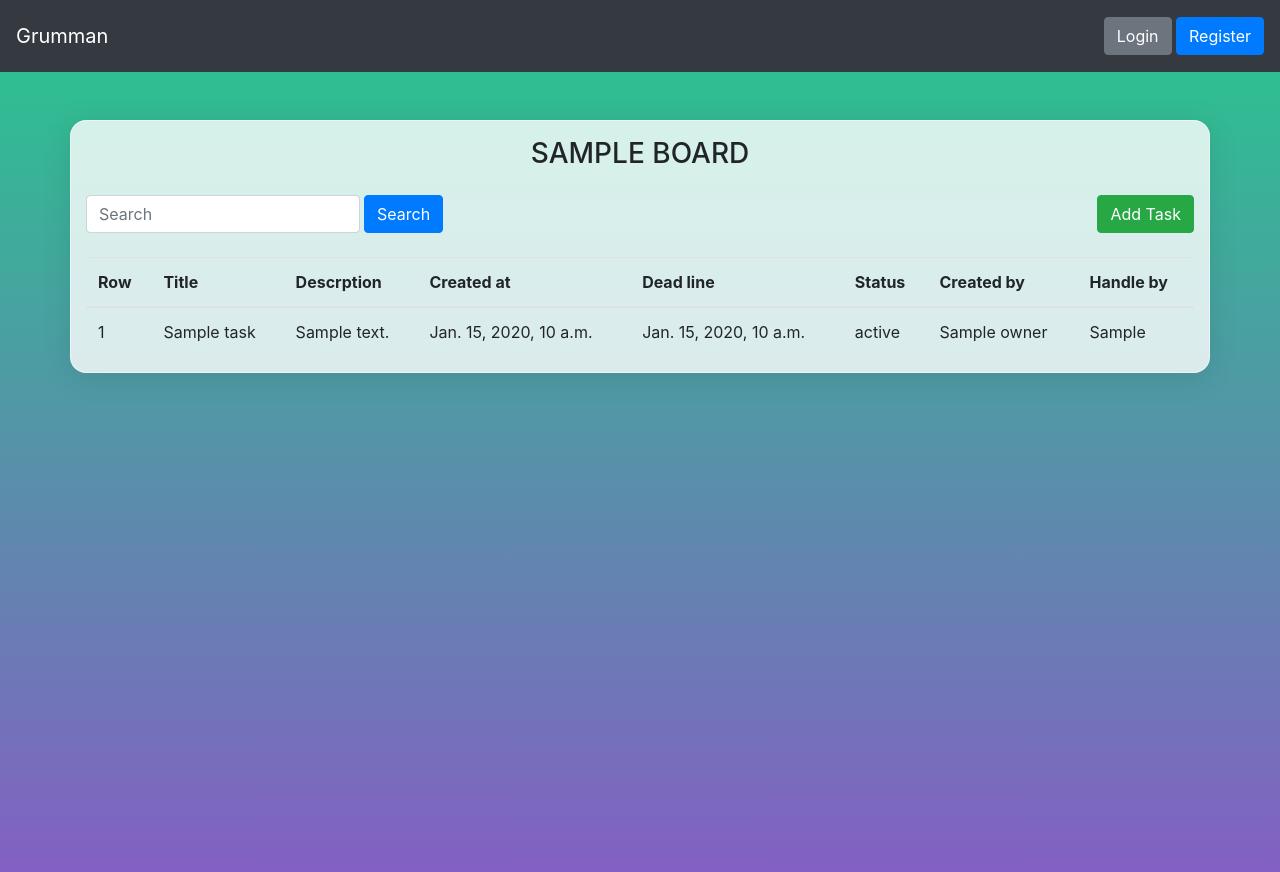
After one commit to Amin-egn/Grumman, a Django app: template templates/board_details.html in a window 1280 px wide. The commit adds this page. Run offline with Django 4.2, Linux system fonts and the light colour scheme; tables that the repository leaves empty hold one stand-in row (values such as "Sample post"); the template is opened without the code that fills it: values that come from a table or form of the project are taken from there, most other values are stand-ins (such as "Sample title", 1, 10 or a date in 2020); some libraries are stand-ins or nearby versions.

Commit message:
rename projects.html to all_board.html and delete unused files also add board_details.html to show tasks finally little changes in base

```diff
--- a/templates/base.html
+++ b/templates/base.html
@@ -26,13 +26,13 @@
         <div class="collapse navbar-collapse" id="collapsibleNavbar">
             <ul class="navbar-nav">
                 <li class="nav-item">
-                    <a class="nav-link" href="#">Boards</a>
-                </li>
-                <li class="nav-item">
-                    <a class="nav-link" href="{% url 'projects' %}">Projects</a>
+                    <a class="nav-link" href="#">Board</a>
                 </li>
                 <li class="nav-item">
                     <a class="nav-link" href="#">Team</a>
+                </li>
+                <li class="nav-item">
+                    <a class="nav-link" href="{% url 'all_board' %}">All Board</a>
                 </li>
             </ul>
 
@@ -80,6 +80,7 @@
 
     <script src="{% static 'js/jquery-3.6.0.min.js' %}"></script>
     <script src="{% static 'js/bootstrap.bundle.min.js' %}"></script>
+    <script src="{% static 'js/popper.min.js' %}"></script>
     <script src="{% static 'js/bootstrap.min.js' %}"></script>
     <script src="{% static 'js/doc.js' %}"></script>
 </body>
--- /dev/null
+++ b/templates/board_details.html
@@ -0,0 +1,81 @@
+{% extends 'base.html' %}
+{% block content %}
+
+<div class="container mt-5 background-glassy">
+    <h3 class="text-center mt-3">{{ board.title|upper }}</h3>
+    <div class="row my-4">
+        <div class="col-md-8">
+            <div class="input-group">
+              <div class="form-outline mr-1">
+                <input type="search" class="form-control" placeholder="Search">
+              </div>
+              <button type="button" class="btn btn-primary">
+                Search
+              </button>
+            </div>
+
+        </div>
+        <div class="col-md-4 text-right">
+                <button class="btn btn-success" type="button" data-toggle="modal" data-target="#add_task_modal">
+                    Add Task
+                </button>
+        </div>
+    </div>
+    <div class="table-reponsive">
+        <table class="table">
+            <thead>
+                <th>Row</th>
+                <th>Title</th>
+                <th>Descrption</th>
+                <th>Created at</th>
+                <th>Dead line</th>
+                <th>Status</th>
+                <th>Created by</th>
+                <th>Handle by</th>
+                {% if items.owner == items.assign_to %}
+                    <th>Action</th>
+                {% endif %}
+            </thead>
+            <tbody>
+                {% for task in items %}
+                <tr>
+                    <td>{{ forloop.counter }}</td>
+                    <td>{{ task.title }}</td>
+                    <td>{{ task.description }}</td>
+                    <td>{{ task.created_at }}</td>
+                    <td>{{ task.due_date }}</td>
+                    <td>{{ task.status }}</td>
+                    <td>{{ task.owner }}</td>
+                    <td>{{ task.assign_to }}</td>
+                </tr>
+                {% empty %}
+                <tr>
+                    <td>1</td>
+                    <td>No Task yet</td>
+                </tr>
+                {% endfor %}
+            </tbody>
+        </table>
+    </div>
+</div>
+
+<div class="modal fade" id="add_task_modal">
+    <div class="modal-dialog">
+        <div class="modal-content">
+            <div class="modal-header">
+                <h4 class="modal-title">Add Task</h4>
+                <button type="button" class="close" data-dismiss="modal">&times;</button>
+            </div>
+            <div class="modal-body">
+                <form method="post" action="" novalidate>
+                    {% csrf_token %}
+                    {% include 'raw_form_include.html' %}
+                    <input class="btn btn-success mt-3 float-right" type="submit" value="Create">
+                </form>
+            </div>
+
+        </div>
+    </div>
+</div>
+
+{% endblock %}
--- a/templates/project_add.html
+++ /dev/null
@@ -1,4 +0,0 @@
-{% extends 'base.html' %}
-{% block content %}
-
-{% endblock %}
```
Also changed, not shown: templates/all_board.html (added, +78 -0 lines), templates/projects.html (deleted, +0 -51 lines).
